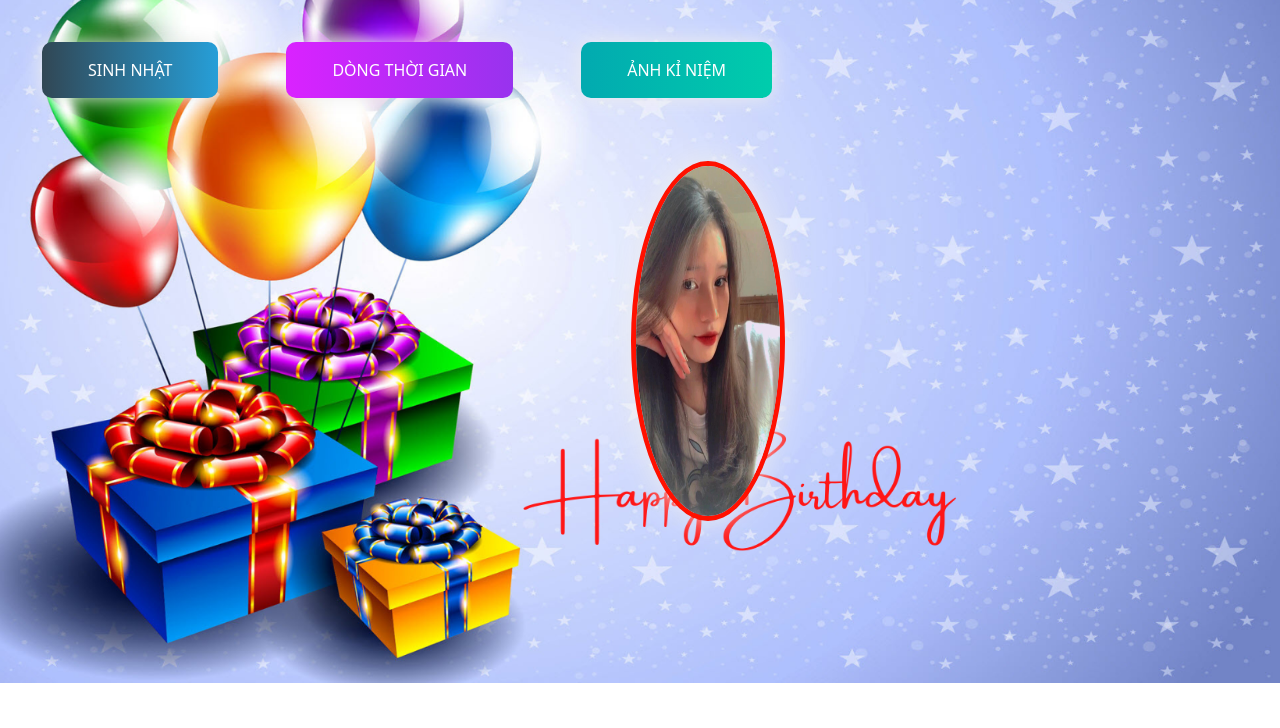
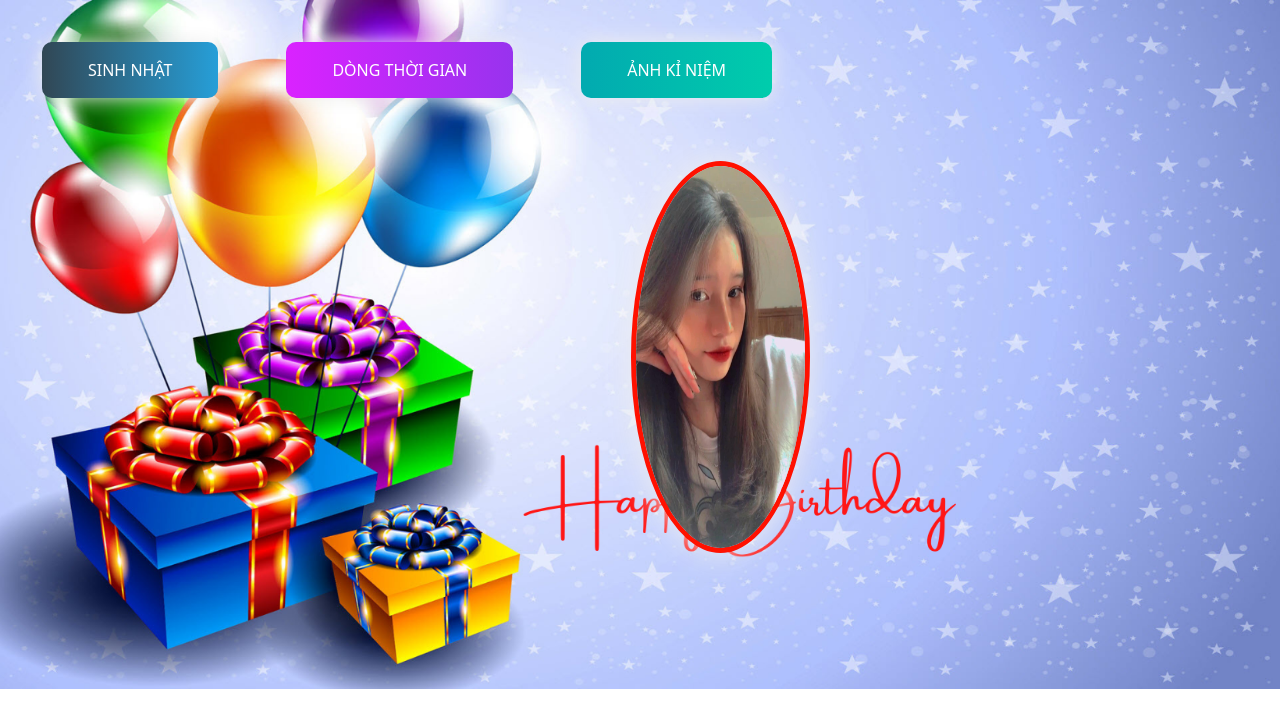
Before and after one commit to Tuyennvhe150819/Happy_Birthday_sister, a plain HTML site: page index.html in a window 1280 px wide. Drawn offline with nearby package versions, Linux system fonts and the light colour scheme.

Commit message:
happy birthday

```diff
--- a/css/style.css
+++ b/css/style.css
@@ -16,7 +16,7 @@ a {
     margin: 0;
     padding: 0;
     background-size: cover;
-     background-position-y: -2.4rem;
+     background-position-y: -2rem;
 
   /*  background-size: 100% 425%; */
 }
@@ -106,8 +106,8 @@ a {
 }
 
 .cover {
-    width: 12%;
-    height: 45%;
+    width: 14%;
+    height: 49%;
 
     box-shadow: 0 0 30px #eee;
     position: absolute;
```
